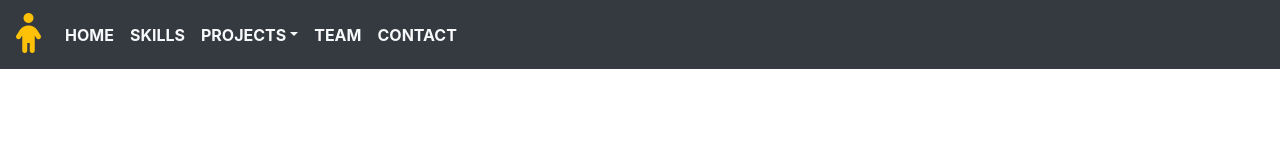
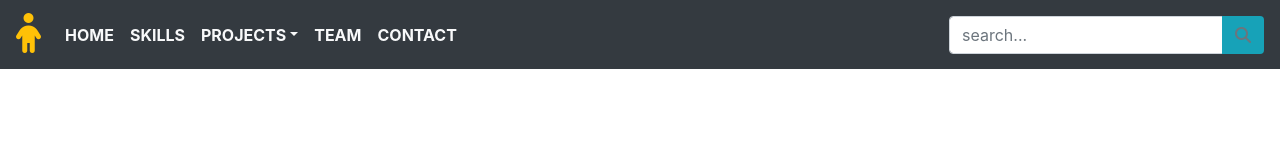
Before and after one commit to AlekhineFan/bootstrap-demo-page, a plain HTML site: page index.html in a window 1280 px wide. Drawn offline with nearby package versions, Linux system fonts and the light colour scheme.

Commit message:
build search form, add responsive breakpoints

```diff
--- a/index.html
+++ b/index.html
@@ -9,8 +9,10 @@
     <title>Bootstrap demo site</title>
   </head>
   <body>
-    <nav class="navbar navbar-expand-md navbar-ligh bg-dark">
+    <nav class="navbar navbar-expand-md navbar-light bg-dark">
       <a href="" class="navbar-brand"><i class="fas fa-child text-warning fa-2x"></i></a>
+      <button type="button" class="navbar-toggler bg-light" data-toggle="collapse" data-target="#nav"><span class="navbar-toggler-icon"></span></button>
+      <div class="collapse navbar-collapse justify-content-between"  id="nav">
       <ul class="navbar-nav">
           <li class="nav-item"><a class="nav-link text-light text-uppercase font-weight-bold" href="#">Home</a></li>
           <li class="nav-item"><a class="nav-link text-light text-uppercase font-weight-bold" href="#">Skills</a></li>
@@ -25,6 +27,19 @@
           <li class7"nav-item"><a class="nav-link text-light text-uppercase font-weight-bold" href="#">Team</a></li>
            <li class7"nav-item"><a class="nav-link text-light text-uppercase font-weight-bold" href="#">Contact</a></li>
       </ul>
+
+      <form class="form-inline ml-3">
+        <div class="input-group">
+          <input type="text" placeholder="search..." class="form-control">
+          <div class="input-group-append">
+            <button type="button" class="btn bg-info">
+              <i class="fas fa-search text-muted"></i>
+            </button>
+          </div>
+        </div>
+      </form>
+      </div>
+
     </nav>
 
     <script src="https://code.jquery.com/jquery-3.5.1.slim.min.js" integrity="sha384-DfXdz2htPH0lsSSs5nCTpuj/zy4C+OGpamoFVy38MVBnE+IbbVYUew+OrCXaRkfj" crossorigin="anonymous"></script>
```
